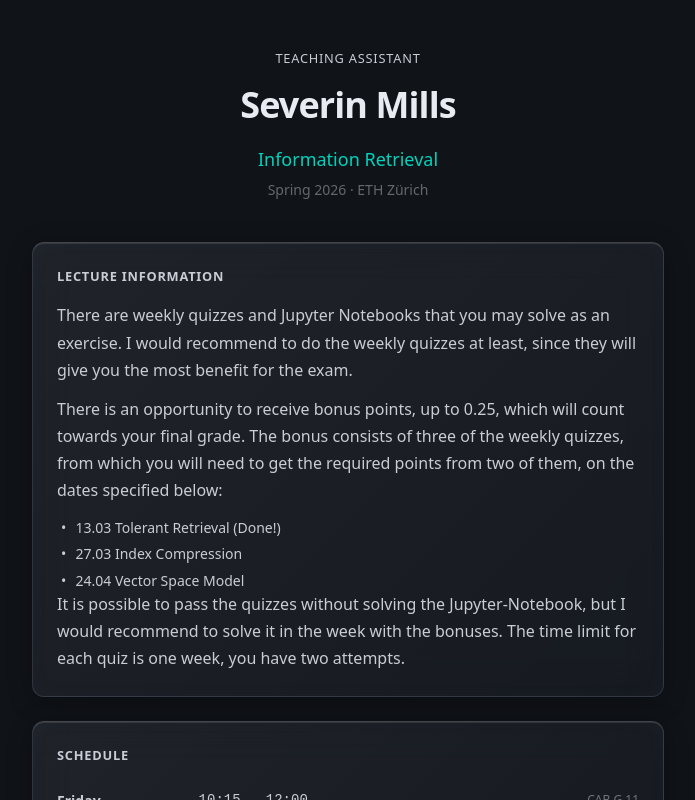
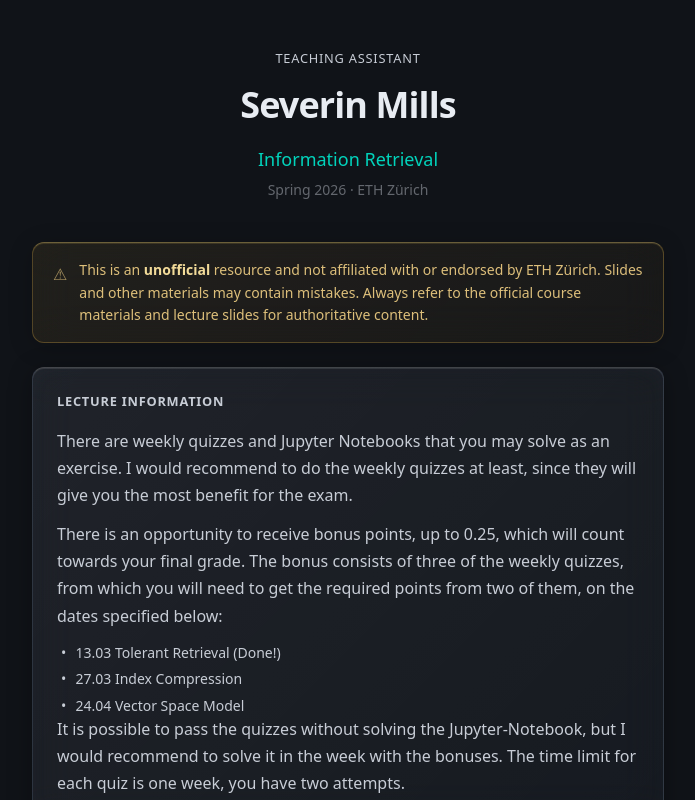
Before and after one commit to Azyrma/infret_website, a React (Vite) app: page / in a window 1280 px wide. Shown: the top 800 px of the page, without its empty margins (292-987 px from the left). Built offline with nearby package versions, Linux system fonts and the light colour scheme.

Commit message:
Added disclaimer.

```diff
--- a/src/App.css
+++ b/src/App.css
@@ -9,6 +9,47 @@
   max-width: 42rem;
   margin: 0 auto;
   padding: 3rem 1.25rem;
+}
+
+/* Disclaimer banner */
+.disclaimer {
+  display: flex;
+  gap: 0.75rem;
+  align-items: flex-start;
+  margin-bottom: 1.5rem;
+  border-radius: 0.75rem;
+  border: 1px solid rgba(255, 200, 80, 0.25);
+  border-top-color: rgba(255, 220, 120, 0.35);
+  background: linear-gradient(
+    135deg,
+    rgba(255, 190, 50, 0.08) 0%,
+    rgba(255, 160, 30, 0.04) 100%
+  );
+  backdrop-filter: blur(20px) saturate(1.4);
+  -webkit-backdrop-filter: blur(20px) saturate(1.4);
+  box-shadow:
+    0 4px 24px rgba(0, 0, 0, 0.2),
+    inset 0 1px 0 rgba(255, 220, 100, 0.12);
+  padding: 1rem 1.25rem;
+  font-size: 0.875rem;
+  color: rgba(255, 220, 140, 0.85);
+}
+
+.disclaimer-icon {
+  font-size: 1rem;
+  opacity: 0.7;
+  flex-shrink: 0;
+  margin-top: 0.2rem;
+}
+
+.disclaimer p {
+  margin: 0;
+  line-height: 1.6;
+}
+
+.disclaimer strong {
+  color: rgba(255, 230, 160, 0.95);
+  font-weight: 600;
 }
 
 /* Section cards — glassmorphism */
--- a/src/App.tsx
+++ b/src/App.tsx
@@ -66,6 +66,16 @@
             </a>
           </p>
           <p className="meta">Spring 2026 &middot; ETH Z&uuml;rich</p>
+        </div>
+
+        {/* Disclaimer */}
+        <div className="disclaimer">
+          <span className="disclaimer-icon">&#9888;</span>
+          <p>
+            This is an <strong>unofficial</strong> resource and not affiliated with or endorsed by ETH
+            Z&uuml;rich. Slides and other materials may contain mistakes. Always refer to the official
+            course materials and lecture slides for authoritative content.
+          </p>
         </div>
 
         {/* Lecture Information */}
```
